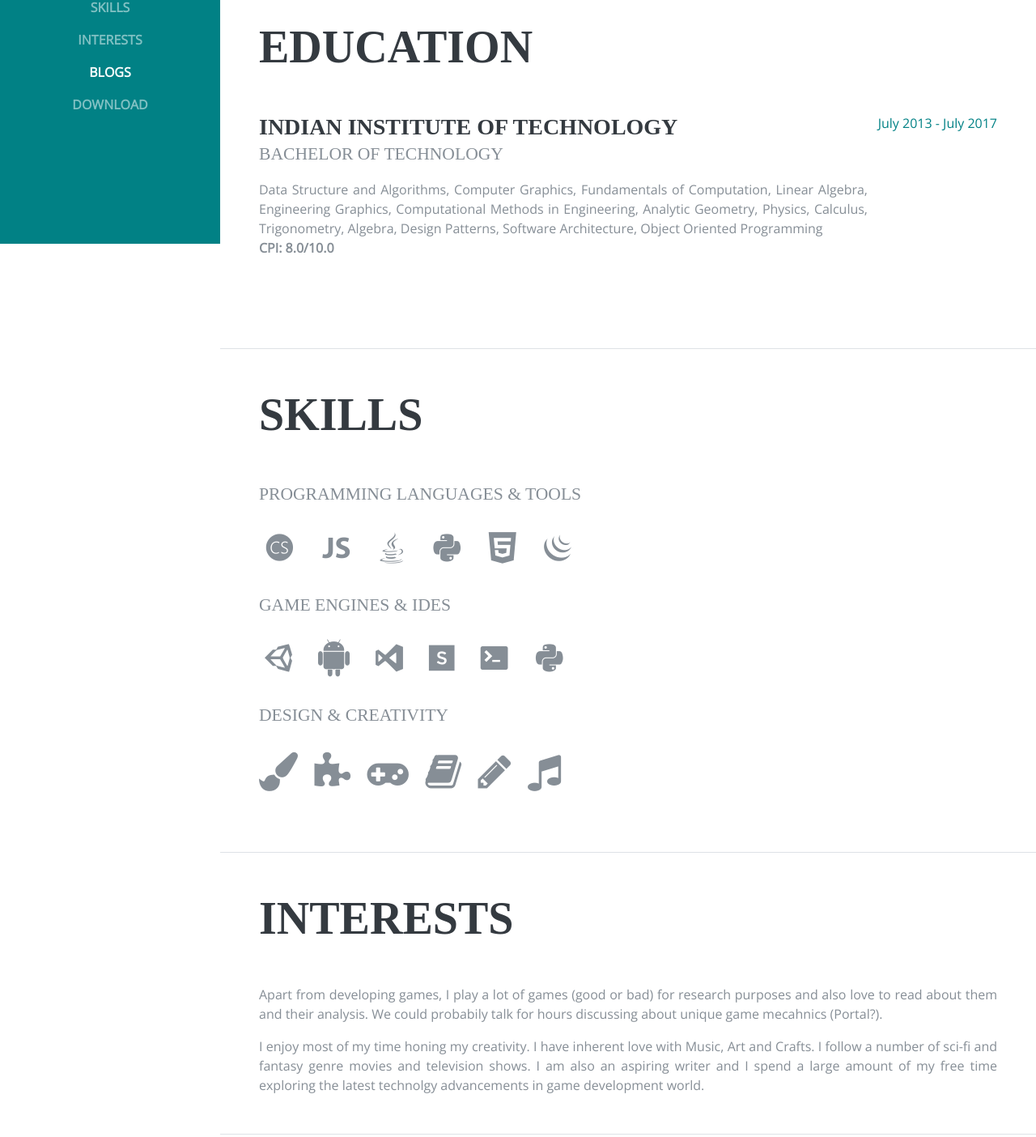
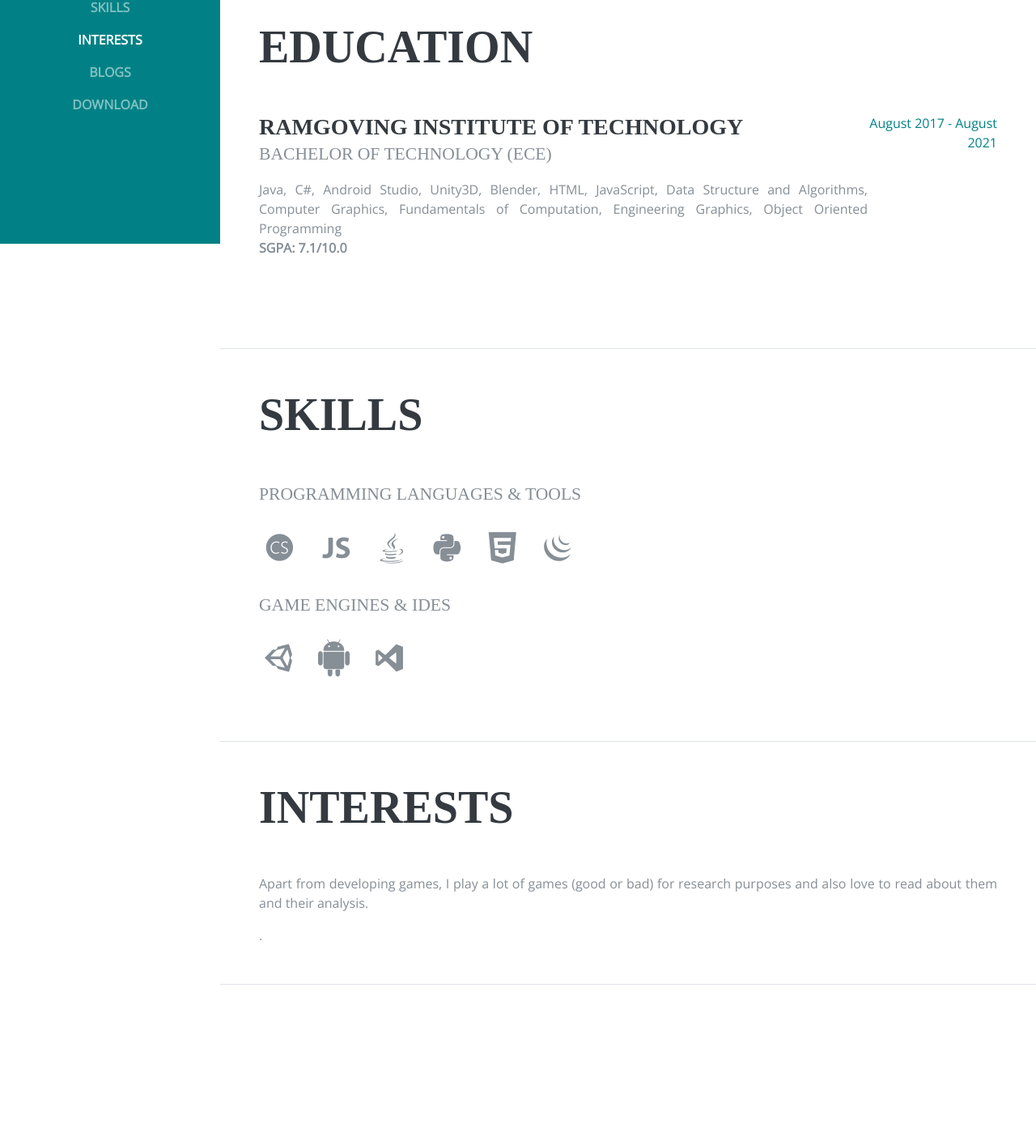
Before and after one commit to UnityApp/portfolio, a website: page resume/index.html in a window 1280 px wide. Shown: the part 499-1903 px from the top of the page at 81% size. After the commit the page ends 1715 px from the top, so only its background shows below. Drawn offline with nearby package versions, Linux system fonts and the light colour scheme; a web font is replaced by a local one.

Commit message:
Update index.html

```diff
--- a/resume/index.html
+++ b/resume/index.html
@@ -313,13 +313,13 @@
 
           <div class="resume-item d-flex flex-column flex-md-row mb-5">
             <div class="resume-content mr-auto">
-              <h3 class="mb-0">Indian Institute of Technology</h3>
-              <div class="subheading mb-3">Bachelor of Technology</div>
-              <div>Data Structure and Algorithms, Computer Graphics, Fundamentals of Computation, Linear Algebra, Engineering Graphics, Computational Methods in Engineering, Analytic Geometry, Physics, Calculus, Trigonometry, Algebra, Design Patterns, Software Architecture, Object Oriented Programming</div>
-              <p><b>CPI: 8.0/10.0</b></p>
+              <h3 class="mb-0">Ramgoving Institute of Technology</h3>
+              <div class="subheading mb-3">Bachelor of Technology (ECE)</div>
+              <div>Java, C#, Android Studio, Unity3D, Blender, HTML, JavaScript, Data Structure and Algorithms, Computer Graphics, Fundamentals of Computation, Engineering Graphics, Object Oriented Programming</div>
+              <p><b>SGPA: 7.1/10.0</b></p>
             </div>
             <div class="resume-date text-md-right">
-              <span class="text-primary">July 2013 - July 2017</span>
+              <span class="text-primary">August 2017 - August 2021</span>
             </div>
           </div>
 
@@ -361,7 +361,7 @@
             </li>
             <li class="list-inline-item">
               <i class="devicons devicons-visualstudio"></i>
-            </li>
+            <!--</li>
             <li class="list-inline-item">
               <i class="devicons devicons-sublime"></i>
             </li>
@@ -370,9 +370,9 @@
             </li>
             <li class="list-inline-item">
               <i class="devicons devicons-python"></i>
-            </li>
+            </li>-->
           </ul>
-          <div class="subheading mb-3">Design &amp; Creativity</div>
+          <!--<div class="subheading mb-3">Design &amp; Creativity</div>
           <ul class="list-inline list-icons">
             <li class="list-inline-item">
               <i class="fa fa-paint-brush"></i>
@@ -393,18 +393,18 @@
               <i class="fa fa-music"></i>
             </li>
           </ul>
-        </div>
+        </div>-->
       </section>
 
       <section class="resume-section p-3 p-lg-5 d-flex flex-column" id="interests">
         <div class="my-auto">
           <h2 class="mb-5">Interests</h2>
-          <p>Apart from developing games, I play a lot of games (good or bad) for research purposes and also love to read about them and their analysis. We could probabily talk for hours discussing about unique game mecahnics (Portal?).</p>
-          <p class="mb-0">I enjoy most of my time honing my creativity. I have inherent love with Music, Art and Crafts. I follow a number of sci-fi and fantasy genre movies and television shows. I am also an aspiring writer and I spend a large amount of my free time exploring the latest technolgy advancements in game development world.</p>
+          <p>Apart from developing games, I play a lot of games (good or bad) for research purposes and also love to read about them and their analysis.</p>
+          <p class="mb-0">.</p>
         </div>
       </section>
 
-      <section class="resume-section p-3 p-lg-5 d-flex flex-column" id="blogs">
+      <!--<section class="resume-section p-3 p-lg-5 d-flex flex-column" id="blogs">
         <div class="my-auto">
           <h2 class="mb-5">Blogs</h2>
           <div class="resume-item d-flex flex-column flex-md-row mb-5">
@@ -450,7 +450,7 @@
             <li>Worked as a <b>Consultant Developer</b> to lead a team in IIT Kanpur aiming to build multiplayer education game for village students. Project was funded by Madhya Pradesh (India) Government</li>
         </ul>
         </div>
-      </section>
+      </section>-->
 
     </div>
 
```
